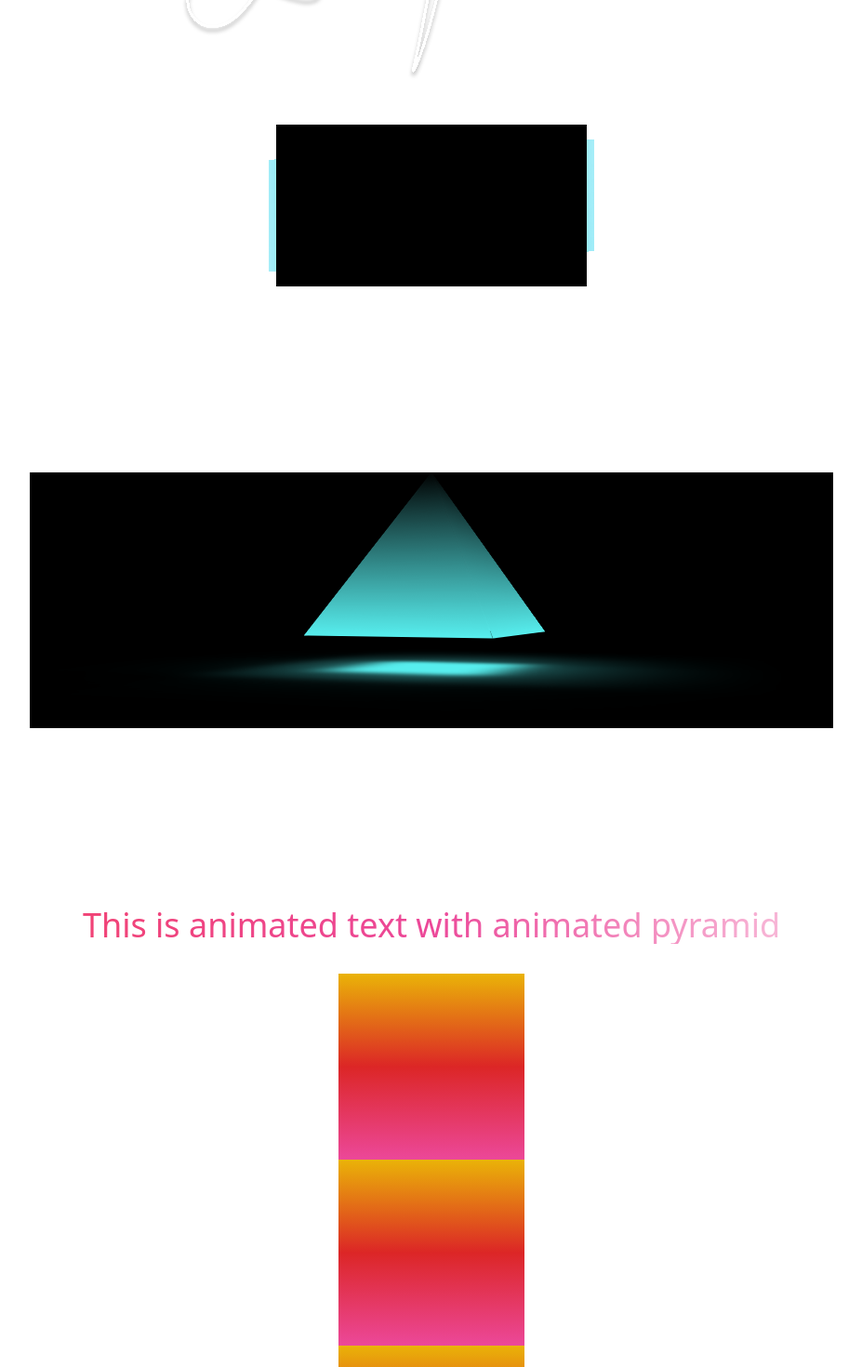
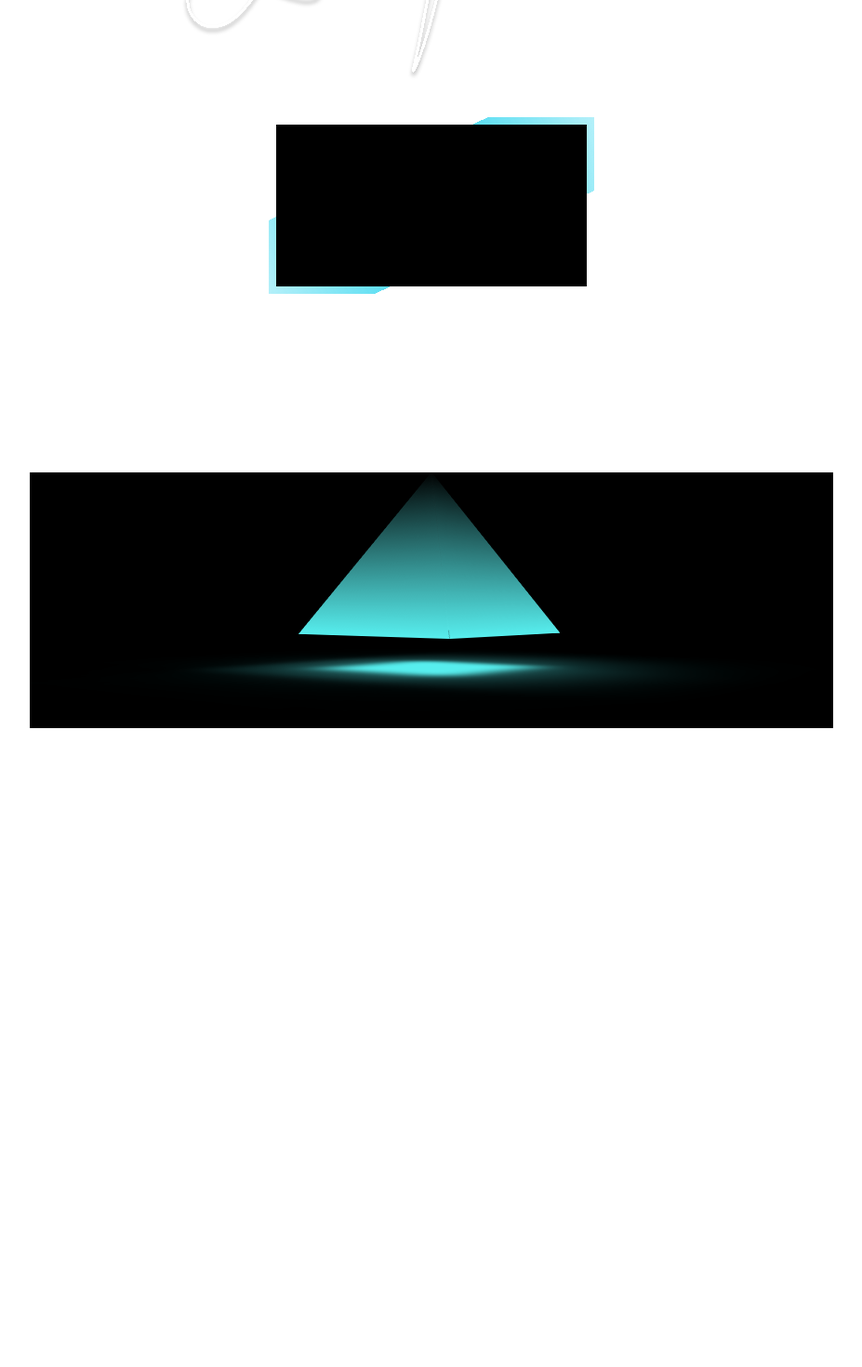
Before and after one commit to erDeep64930/webdev, a React (Vite) app: page /project in a window 1280 px wide. Shown: the part 540-2010 px from the top of the page at 93% size, without its empty margins (176-1103 px from the left). After the commit the page ends 1611 px from the top, so only its background shows below. Built offline with nearby package versions, Linux system fonts and the light colour scheme.

Commit message:
mistake redrawn

```diff
--- /dev/null
+++ b/src/components/animatedCircle/AnimatedCircle.jsx
@@ -0,0 +1,11 @@
+
+
+const AnimatedCircle = () => {
+  return (
+    <div>
+
+    </div>
+  )
+}
+
+export default AnimatedCircle
--- a/src/pages/ProjectPractice.jsx
+++ b/src/pages/ProjectPractice.jsx
@@ -1,6 +1,7 @@
 
+import AnimatedCircle from "../components/animatedCircle/AnimatedCircle"
 import AnimatedCard from "../components/leariningProject/AnimatedCard"
-import AnimatedPyramid from "../components/leariningProject/AnimatedPyramid"
+
 import AnimatedSignature from "../components/leariningProject/AnimatedSignature"
 import AnimatedText from "../components/leariningProject/AnimatedText"
 import Navbar2 from "../components/leariningProject/Navbar2"
@@ -10,14 +11,14 @@
 const ProjectPractice = () => {
   return (
     <div className="mt-15 p-4 mb-20 ">
-        <Navbar2 />
+      <Navbar2 />
 
-        <AnimatedText />
-        <AnimatedSignature />
+      <AnimatedText />
+      <AnimatedSignature />
+      <AnimatedCircle />
+      <AnimatedCard />
+      <GradientPyramid />
 
-        <AnimatedCard />
-        <GradientPyramid />
-        <AnimatedPyramid />
     </div>
   )
 }
```
